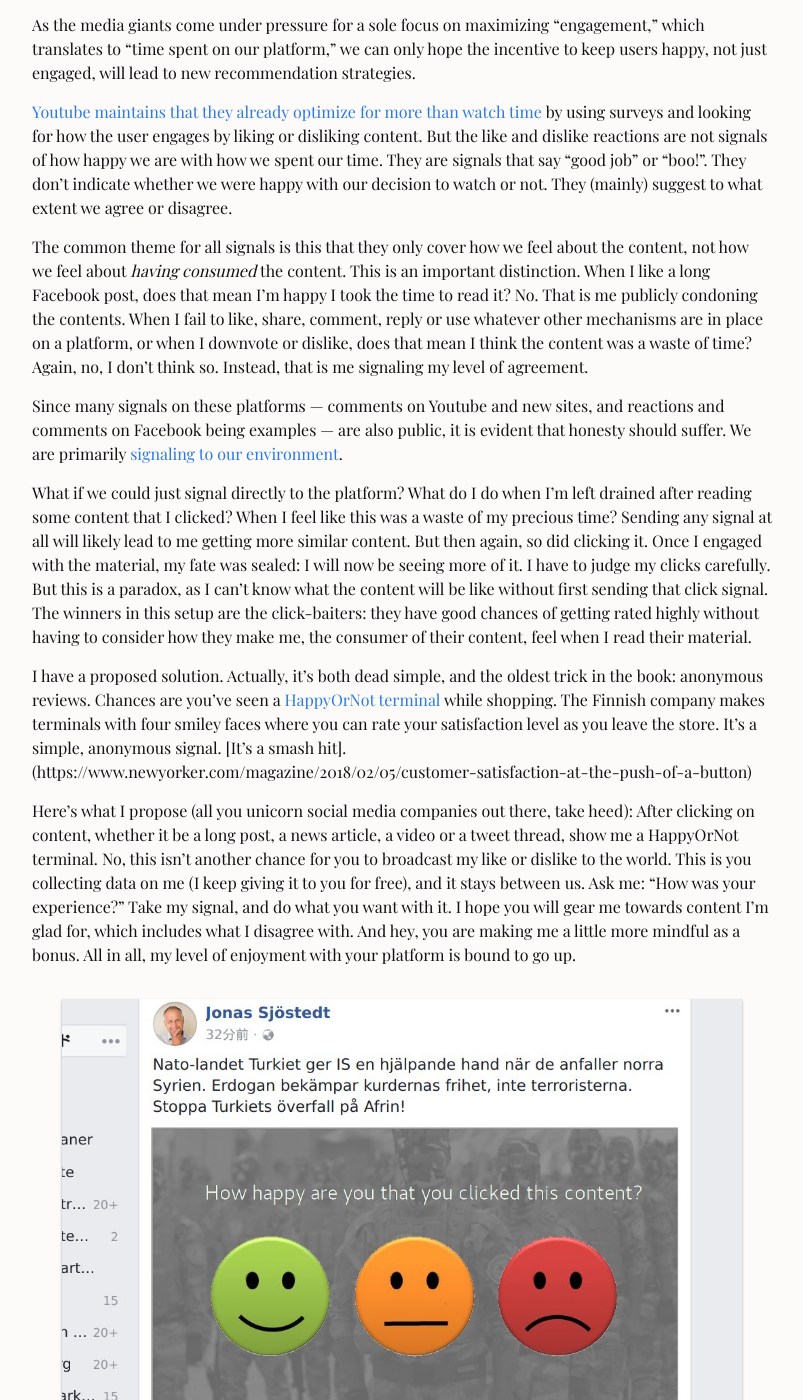
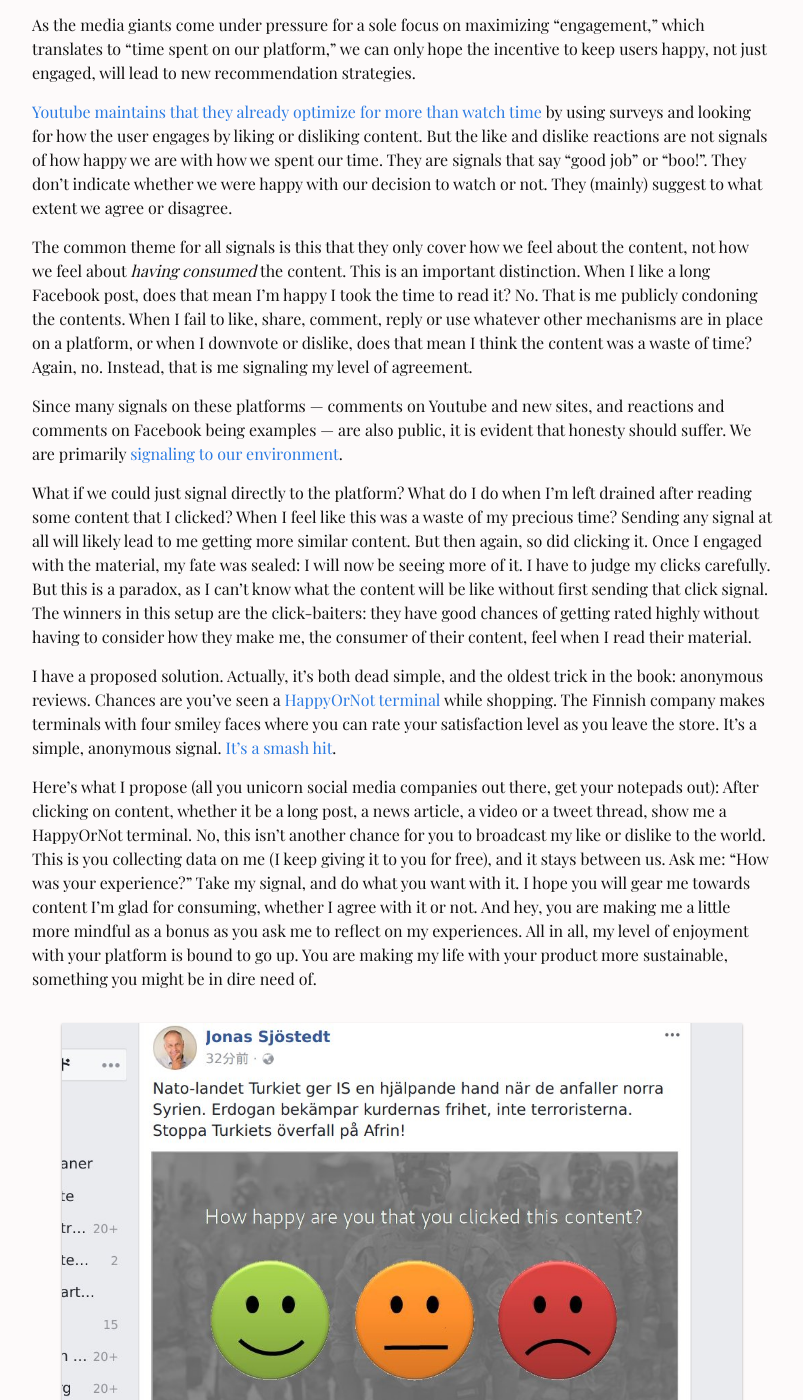
Before and after one commit to hjorthjort/hjorthjort.github.io, a Jekyll site: the page built from _posts/2018-03-05-lets-starve-the-time-sinks.markdown, in a window 1280 px wide and 1400 px high, scrolled down 923 px. Shown: the whole window, without its empty margins (238-1041 px from the left). Built offline with Jekyll 4.4.1, drawn with Linux system fonts in a browser that asks for light colours; some of the changed text lies outside the part shown.

Commit message:
Fine tuning of Time Sinks post

```diff
--- a/_posts/2018-03-05-lets-starve-the-time-sinks.markdown
+++ b/_posts/2018-03-05-lets-starve-the-time-sinks.markdown
@@ -21,24 +21,24 @@
 
 [Youtube maintains that they already optimize for more than watch time](https://www.theguardian.com/technology/2018/feb/02/how-youtubes-algorithm-distorts-truth) by using surveys and looking for how the user engages by liking or disliking content. But the like and dislike reactions are not signals of how happy we are with how we spent our time. They are signals that say "good job" or "boo!". They don't indicate whether we were happy with our decision to watch or not. They (mainly) suggest to what extent we agree or disagree.
 
-The common theme for all signals is this that they only cover how we feel about the content, not how we feel about *having consumed* the content. This is an important distinction. When I like a long Facebook post, does that mean I'm happy I took the time to read it? No. That is me publicly condoning the contents. When I fail to like, share, comment, reply or use whatever other mechanisms are in place on a platform, or when I downvote or dislike, does that mean I think the content was a waste of time? Again, no, I don't think so. Instead, that is me signaling my level of agreement.
+The common theme for all signals is this that they only cover how we feel about the content, not how we feel about *having consumed* the content. This is an important distinction. When I like a long Facebook post, does that mean I'm happy I took the time to read it? No. That is me publicly condoning the contents. When I fail to like, share, comment, reply or use whatever other mechanisms are in place on a platform, or when I downvote or dislike, does that mean I think the content was a waste of time? Again, no. Instead, that is me signaling my level of agreement.
 
 Since many signals on these platforms --- comments on Youtube and new sites, and reactions and comments on Facebook being examples --- are also public, it is evident that honesty should suffer. We are primarily [signaling to our environment](https://en.wikipedia.org/wiki/Signalling_theory).
 
 What if we could just signal directly to the platform? What do I do when I'm left drained after reading some content that I clicked? When I feel like this was a waste of my precious time? Sending any signal at all will likely lead to me getting more similar content. But then again, so did clicking it. Once I engaged with the material, my fate was sealed: I will now be seeing more of it. I have to judge my clicks carefully. But this is a paradox, as I can't know what the content will be like without first sending that click signal. The winners in this setup are the click-baiters: they have good chances of getting rated highly without having to consider how they make me, the consumer of their content, feel when I read their material.
 
-I have a proposed solution. Actually, it's both dead simple, and the oldest trick in the book: anonymous reviews.  Chances are you've seen a [HappyOrNot terminal](https://www.newyorker.com/magazine/2018/02/05/customer-satisfaction-at-the-push-of-a-button) while shopping. The Finnish company makes terminals with four smiley faces where you can rate your satisfaction level as you leave the store. It's a simple, anonymous signal. [It's a smash hit].(https://www.newyorker.com/magazine/2018/02/05/customer-satisfaction-at-the-push-of-a-button)
+I have a proposed solution. Actually, it's both dead simple, and the oldest trick in the book: anonymous reviews.  Chances are you've seen a [HappyOrNot terminal](https://www.newyorker.com/magazine/2018/02/05/customer-satisfaction-at-the-push-of-a-button) while shopping. The Finnish company makes terminals with four smiley faces where you can rate your satisfaction level as you leave the store. It's a simple, anonymous signal. [It's a smash hit](https://www.newyorker.com/magazine/2018/02/05/customer-satisfaction-at-the-push-of-a-button).
 
-Here's what I propose (all you unicorn social media companies out there, take heed): After clicking on content, whether it be a long post, a news article, a video or a tweet thread, show me a HappyOrNot terminal. No, this isn't another chance for you to broadcast my like or dislike to the world. This is you collecting data on me (I keep giving it to you for free), and it stays between us. Ask me: "How was your experience?" Take my signal, and do what you want with it. I hope you will gear me towards content I'm glad for, which includes what I disagree with. And hey, you are making me a little more mindful as a bonus. All in all, my level of enjoyment with your platform is bound to go up.
+Here's what I propose (all you unicorn social media companies out there, get your notepads out): After clicking on content, whether it be a long post, a news article, a video or a tweet thread, show me a HappyOrNot terminal. No, this isn't another chance for you to broadcast my like or dislike to the world. This is you collecting data on me (I keep giving it to you for free), and it stays between us. Ask me: "How was your experience?" Take my signal, and do what you want with it. I hope you will gear me towards content I'm glad for consuming, whether I agree with it or not. And hey, you are making me a little more mindful as a bonus as you ask me to reflect on my experiences. All in all, my level of enjoyment with your platform is bound to go up. You are making my life with your product more sustainable, something you might be in dire need of.
 
 ![A suggestion for how the feedback mechanism could work, with three emojis with different expressions superimposed on a darkened version of an article image on Facebook]({{ "/assets/img/Facebook-happyornot.jpg" }}){: .shadow }
 
 Time well spent?
 {: .caption }
 
-Facebook already does a version of this with Messenger calls. After a call, you get served a little dialog asking you to rate the call quality. They are not asking me about the quality of the conversation I just had, and they won't post my opinion on the sound quality publicly. They just want to ask how my experience was so that they can improve their service. Now, just take that philosophy one step further.
+Facebook already does a version of this with Messenger calls. After a call, you get served a little dialog asking you to rate the call quality. They are not asking me about the quality of the conversation I just had, and they won't post my opinion on the sound quality publicly. They just want to ask how my experience was so that they can improve their service. THey do this because they know honest feedback is paramount to good product development.
 
-Please?
+Now, just take that same philosophy to its natural conclusion.
 
 [^platforms]: Of course, this applies to any platform where
     * content from all over the web gets shared, and
```
